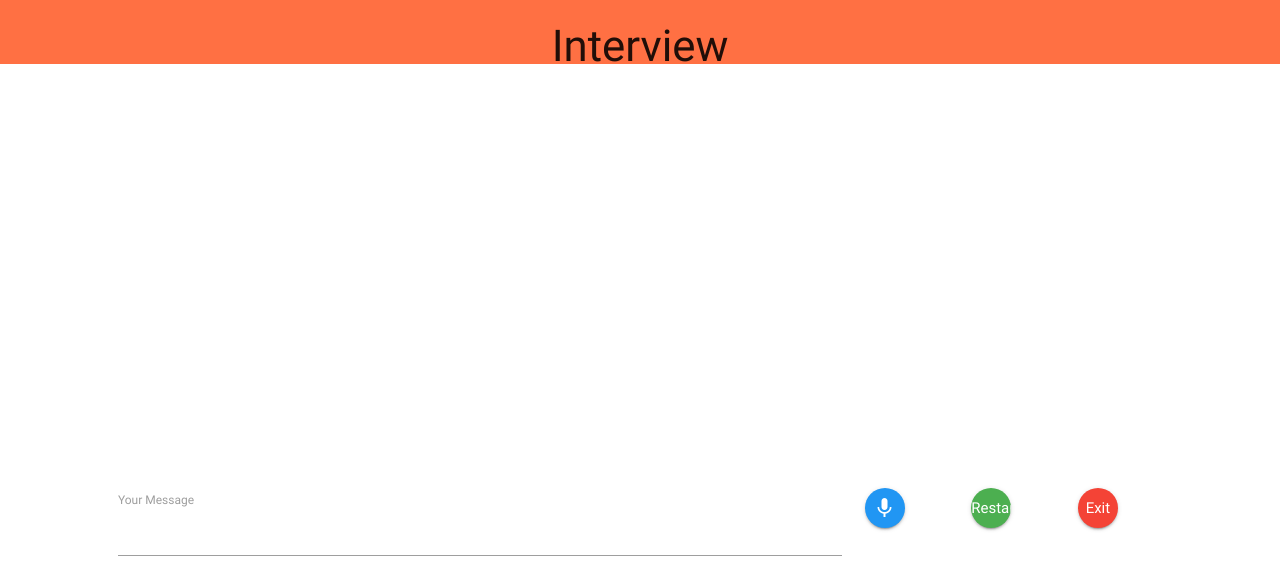
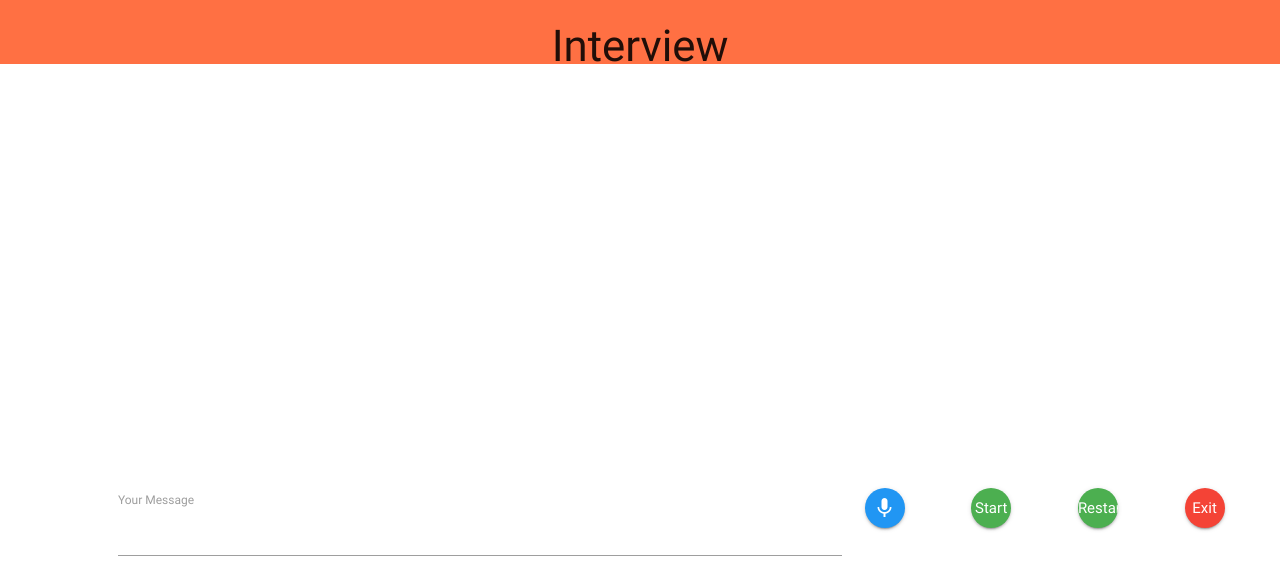
Before and after one commit to Divyanshu-Saini/angular-chatbot, an Angular app: page / in a window 1280 px wide. Shown: the top 570 px of the page. Built offline with nearby package versions, Linux system fonts and the light colour scheme; what api-ai-javascript would draw is missing.

Commit message:
added start test event and uttreance rate is increased

```diff
--- a/src/app/chat/chat-dialog/chat-dialog.component.html
+++ b/src/app/chat/chat-dialog/chat-dialog.component.html
@@ -27,6 +27,10 @@
     <div class="col s1 m1">
       <button class="btn-floating btn-medium blue" (click)="activateSpeechSearch()" [disabled]="!showSearchButton">
         <i class="large material-icons">mic</i>
+      </button>
+    </div>
+    <div class="col s1 m1">
+      <button class="btn-floating btn-medium green" (click)="start()">Start
       </button>
     </div>
     <div class="col s1 m1">
--- a/src/app/chat/chat-dialog/chat-dialog.component.ts
+++ b/src/app/chat/chat-dialog/chat-dialog.component.ts
@@ -89,6 +89,10 @@ export class ChatDialogComponent implements OnInit, OnDestroy, AfterViewChecked
     this.sendMessage();
   }
 
+  start() {
+    this.formValue = 'START';
+    this.sendMessage();
+  }
   exit() {
     this.formValue = 'EXIT';
     this.sendMessage();
--- a/src/app/chat/speech.service.ts
+++ b/src/app/chat/speech.service.ts
@@ -58,6 +58,7 @@ export class SpeechService {
   synthVoice(botText) {
     const textToSpeech = window.speechSynthesis;
     this.utterance = new SpeechSynthesisUtterance();
+    this.utterance.rate = 2.5;
     this.utterance.text = botText;
     textToSpeech.speak(this.utterance);
   }
```
